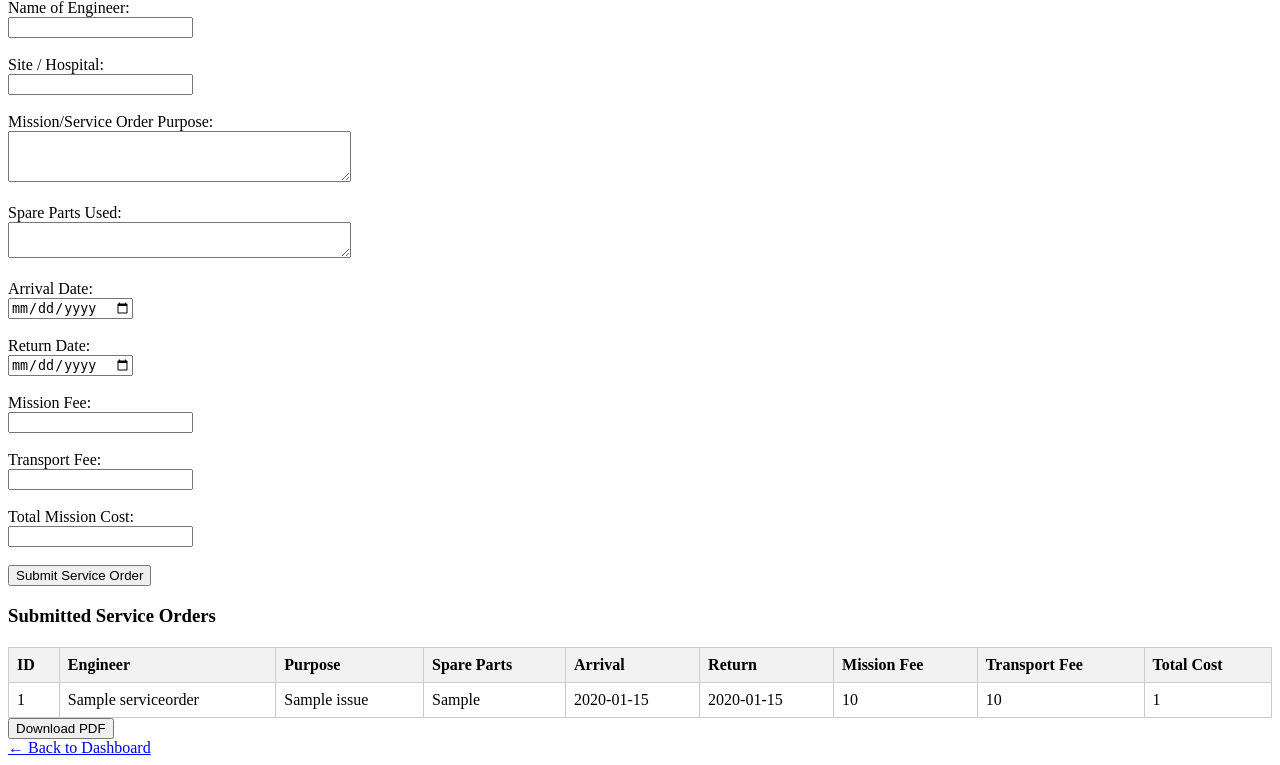
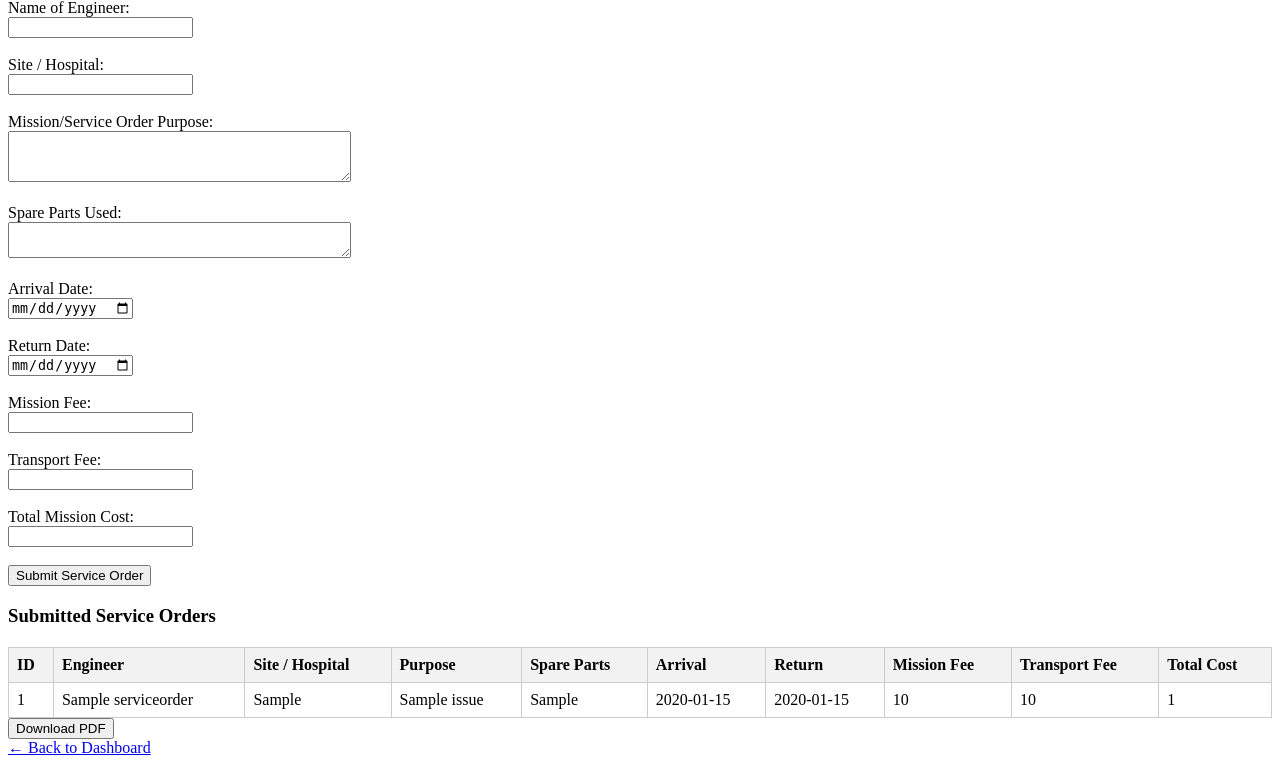
Before and after one commit to biomedlink96/biomedlink, a FastAPI app: template backend/templates/serviceorder.html in a window 1280 px wide. Shown: the part 68-833 px from the top of the page. Run offline with FastAPI, Linux system fonts and the light colour scheme; the template is opened without the code that fills it: most values are stand-ins (such as "Sample title", 1, 10 or a date in 2020).

Commit message:
Update serviceorder.html

```diff
--- a/backend/templates/serviceorder.html
+++ b/backend/templates/serviceorder.html
@@ -56,6 +56,7 @@
         <tr>
           <th>ID</th>
           <th>Engineer</th>
+          <th>Site / Hospital</th>
           <th>Purpose</th>
           <th>Spare Parts</th>
           <th>Arrival</th>
@@ -70,6 +71,7 @@
         <tr>
           <td>{{ so.id }}</td>
           <td>{{ so.engineer_name }}</td>
+          <td>{{ so.site_hospital }}</td>
           <td>{{ so.issue }}</td>
           <td>{{ so.spare_parts }}</td>
           <td>{{ so.arrival_date.strftime('%Y-%m-%d') }}</td>
```
